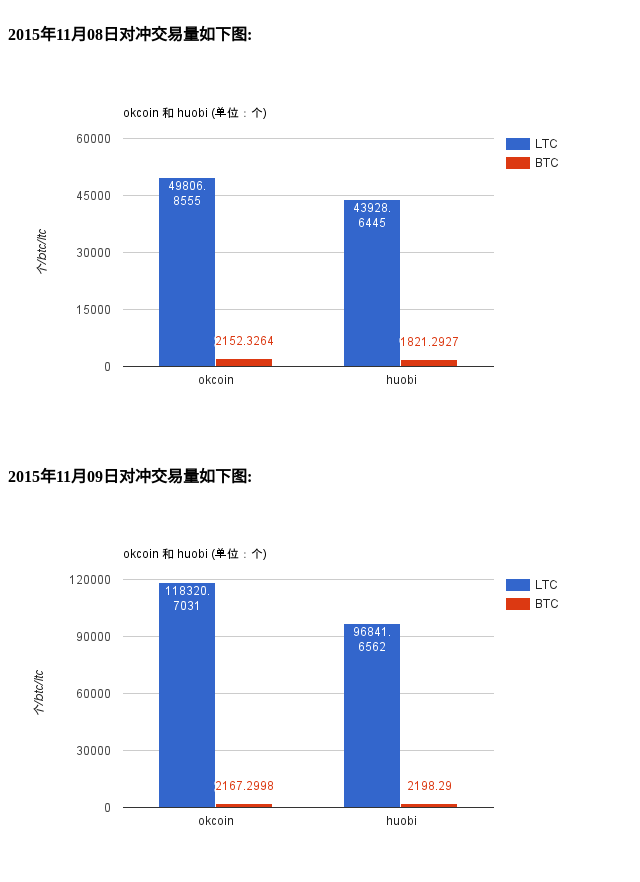
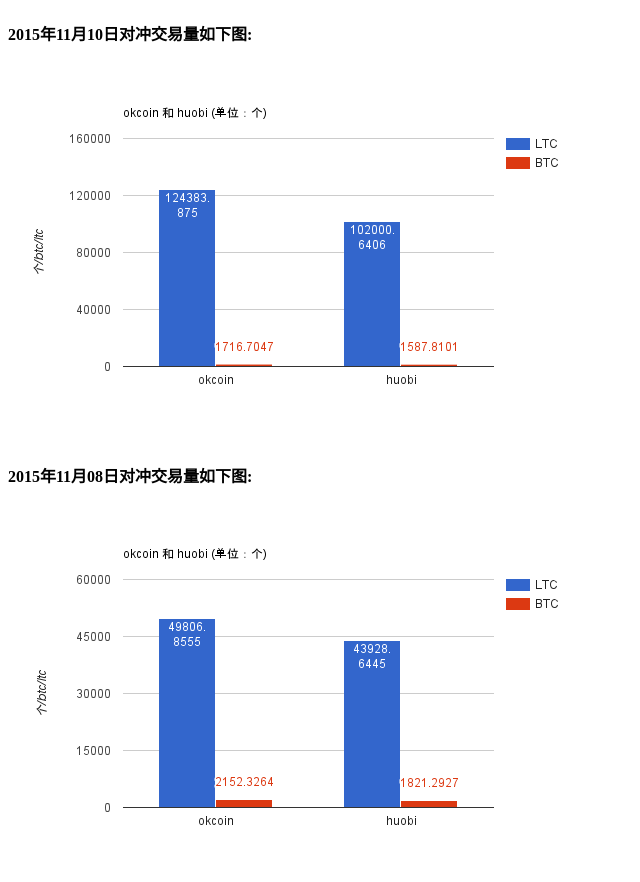
Before and after one commit to bitao88/bitao88.github.io, a plain HTML site: page index.html in a window 1280 px wide. Shown: the top 882 px of the page, without its empty margins (0-640 px from the left). Drawn offline with Linux system fonts and the light colour scheme.

Commit message:
11月10日

```diff
--- a/index.html
+++ b/index.html
@@ -7,6 +7,9 @@
 </head>
 
 <body>
+  <h4>2015年11月10日对冲交易量如下图:</h4>
+  <img src="20151110_vol.png" />
+
   <h4>2015年11月08日对冲交易量如下图:</h4>
   <img src="20151108_vol.png" />
 
```
Also changed, not shown: 20151110_vol.png (added).
